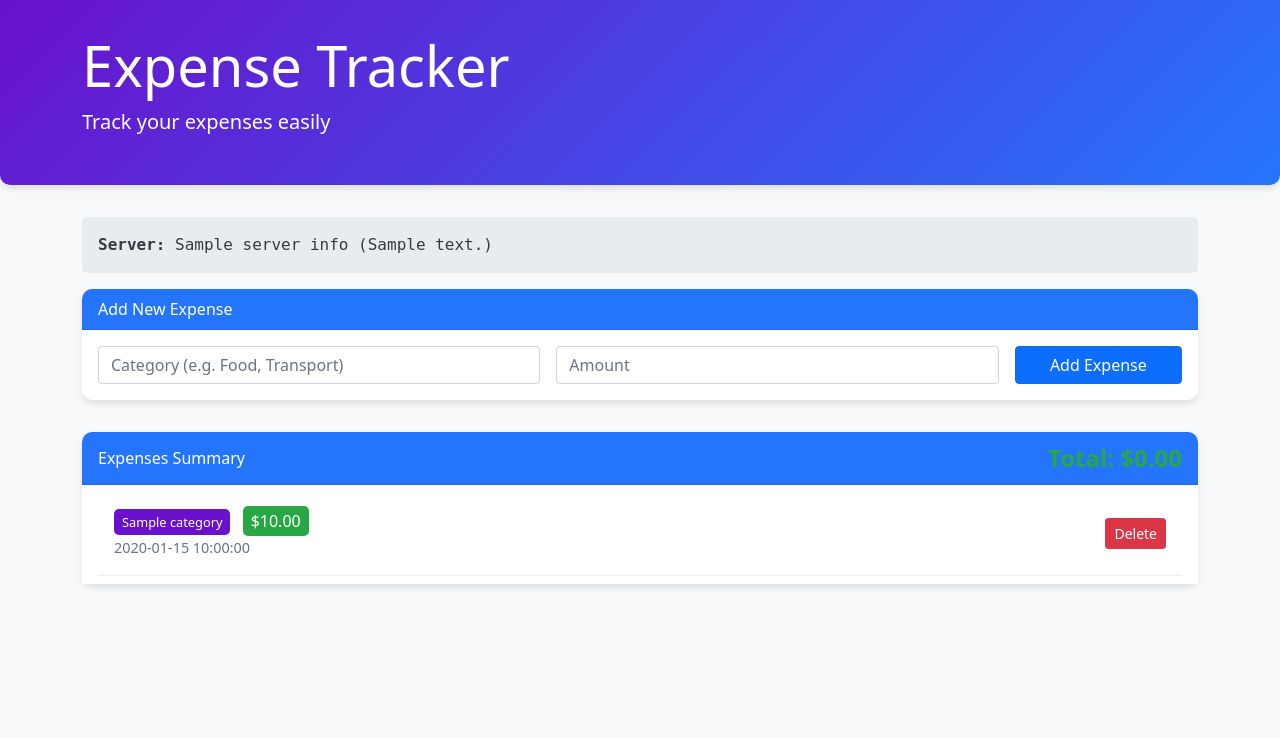
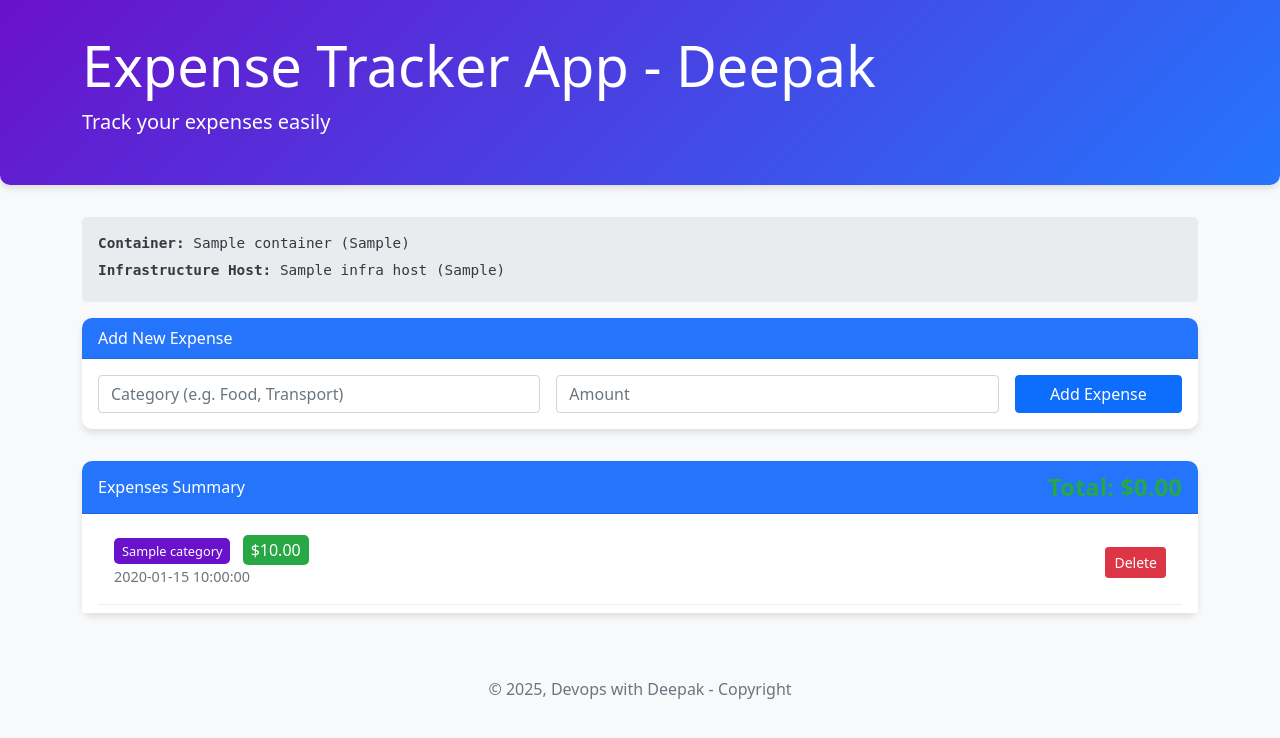
Before and after one commit to msdeepak052/3-Tier-Expenses-Tracker-Python-App, a Flask app: template frontend/templates/index.html in a window 1280 px wide. Shown: the top 738 px of the page. Run offline with Flask 3, Linux system fonts and the light colour scheme; the template is opened without the code that fills it: most values are stand-ins (such as "Sample title", 1, 10 or a date in 2020).

Commit message:
Update index.html

```diff
--- a/frontend/templates/index.html
+++ b/frontend/templates/index.html
@@ -47,12 +47,17 @@
             font-weight: bold;
             color: #28a745;
         }
-        .server-info {
+<!--         .server-info {
             background-color: #e9ecef;
             padding: 1rem;
             border-radius: 5px;
             margin-bottom: 1rem;
             font-family: monospace;
+        } -->
+        .server-info div {
+            margin-bottom: 0.3rem;
+            font-family: monospace;
+            font-size: 0.9rem;
         }
         .category-badge {
             background-color: #6a11cb;
@@ -83,16 +88,17 @@
 <body>
     <div class="header">
         <div class="container">
-            <h1 class="display-4">Expense Tracker</h1>
+            <h1 class="display-4">Expense Tracker App - Deepak</h1>
             <p class="lead">Track your expenses easily</p>
         </div>
     </div>
 
     <div class="container">
-        <!-- Server Info -->
-        <div class="server-info">
-            <strong>Server:</strong> {{ server_info.hostname }} ({{ server_info.ip_address }})
-        </div>
+    <!-- Server Info -->
+    <div class="server-info">
+        <div><strong>Container:</strong> {{ server_info.container.hostname }} ({{ server_info.container.ip }})</div>
+        <div><strong>Infrastructure Host:</strong> {{ server_info.infra_host.hostname }} ({{ server_info.infra_host.ip }})</div>
+    </div>
 
         <!-- Flash messages -->
         {% with messages = get_flashed_messages(with_categories=true) %}
@@ -163,5 +169,12 @@
 
     <!-- Bootstrap JS for alert dismissal -->
     <script src="https://cdn.jsdelivr.net/npm/bootstrap@5.0.0/dist/js/bootstrap.bundle.min.js"></script>
+
+       <!-- Add this footer section -->
+    <footer class="mt-5 py-3 text-center text-muted">
+        <div class="container">
+            © 2025, Devops with Deepak - Copyright
+        </div>
+    </footer>
 </body>
 </html>
```
